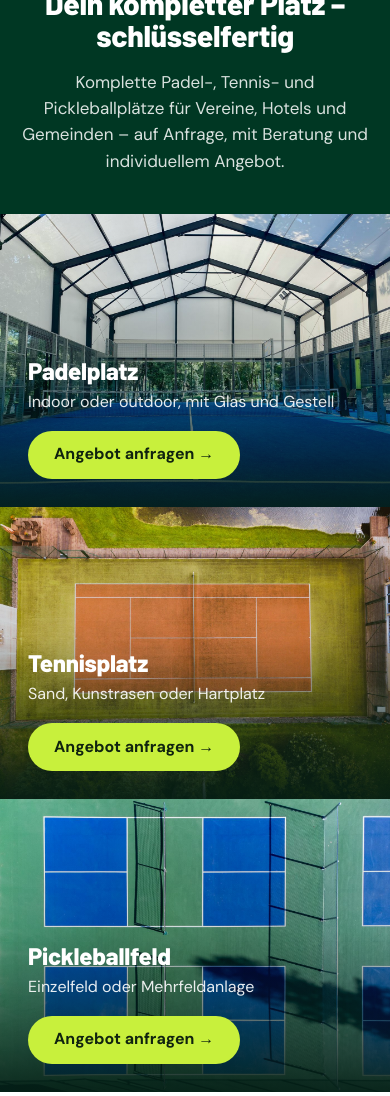
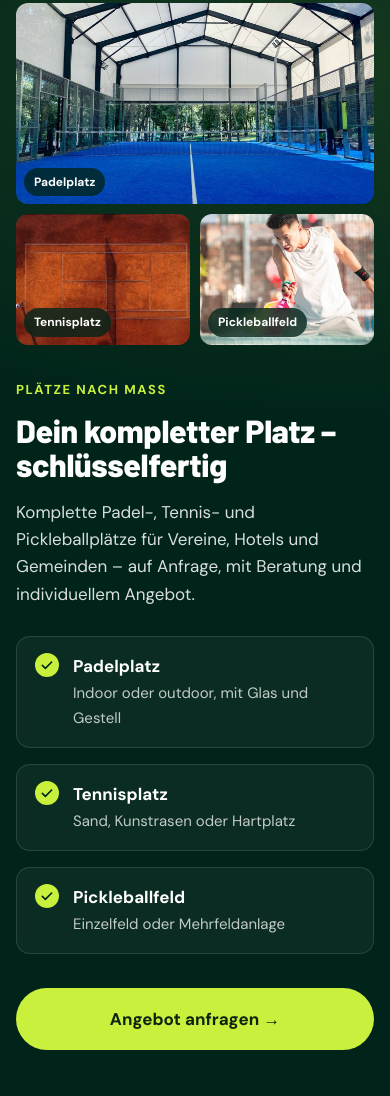
Before and after one commit to Lanza33/sportforyou, a plain HTML site: page vorschau.html in a window 390 px wide. Shown: the part 2151-3247 px from the top of the page. Drawn offline with Linux system fonts and the light colour scheme.

Commit message:
Sektion 'Dein kompletter Platz' neu: Bild-Mosaik, ein Anfrage-Button
Co-Authored-By: Claude Opus 5.5 <noreply@anthropic.com>

```diff
--- a/vorschau-app.js
+++ b/vorschau-app.js
@@ -38,6 +38,7 @@ const X = {
   cpAcc:['Attrezzature e accessori campo','Platzausstattung & Zubehör','Court equipment & accessories'], cpSel:['Tipo di richiesta','Art der Anfrage','Request type'], onReq:['Richiedi offerta','Angebot anfragen','Request a quote'],
   cpPadelP:['Indoor o outdoor, con vetri e struttura','Indoor oder outdoor, mit Glas und Gestell','Indoor or outdoor, with glass and frame'], cpTennisP:['Terra rossa, sintetico o cemento','Sand, Kunstrasen oder Hartplatz','Clay, artificial grass or hard court'], cpPickleP:['Campi singoli o multicampo','Einzelfeld oder Mehrfeldanlage','Single court or multi-court facility'],
   b2bK:['B2B · Circoli · Comuni','B2B · Vereine · Gemeinden','B2B · Clubs · Municipalities'],
+  cpK:['Campi su misura','Plätze nach Maß','Courts made to measure'],
   b2bH:['Il tuo campo, chiavi in mano','Dein kompletter Platz – schlüsselfertig','Your complete court, turnkey'],
   b2bP:['Campi completi da padel, tennis e pickleball per circoli, hotel e comuni – su richiesta, con consulenza e offerta personalizzata.','Komplette Padel-, Tennis- und Pickleballplätze für Vereine, Hotels und Gemeinden – auf Anfrage, mit Beratung und individuellem Angebot.','Complete padel, tennis and pickleball courts for clubs, hotels and municipalities – on request, with advice and a tailored quote.'],
   seeall:['Vedi tutto','Alles ansehen','See all'],
@@ -356,8 +357,16 @@ function home(){
   ${rail(COL['offerte-top'].t, homeList('Offerte top'), 'offerte-top', t('dealsD'), '')}
   <section class="sec mint"><div class="wrap"><div class="sec__head"><h2>${t('shopsport')}</h2></div><div class="sports">${sportCards()}</div></div></section>
   <section class="sec dark courts">
-    <div class="wrap courts__head"><h2 style="font-size:clamp(30px,4vw,44px)">${t('b2bH')}</h2><p>${t('b2bP')}</p></div>
-    <div class="courts__row">${[['padel','cpPadel','cpPadelP'],['tennis','cpTennis','cpTennisP'],['pickleball','cpPickle','cpPickleP']].map(([k,l,d])=>`<a class="courts__it" href="#/page/angebot" onclick="qType='${k}'"><img src="bilder/court-${k}.jpg" alt="${t(l)}" loading="lazy"><div><h3>${t(l)}</h3><p>${t(d)}</p><span class="btn btn--lime">${t('onReq')} →</span></div></a>`).join('')}</div>
+    <div class="wrap courts__in">
+      <div class="courts__txt">
+        <span class="courts__k">${t('cpK')}</span>
+        <h2>${t('b2bH')}</h2>
+        <p class="courts__lead">${t('b2bP')}</p>
+        <ul class="courts__list">${[['cpPadel','cpPadelP'],['cpTennis','cpTennisP'],['cpPickle','cpPickleP']].map(([l,d])=>`<li><svg viewBox="0 0 24 24" width="22" height="22" fill="none" stroke="currentColor" stroke-width="2.4" stroke-linecap="round" stroke-linejoin="round"><path d="M5 12.5l4.5 4.5L19 7.5"/></svg><div><b>${t(l)}</b><span>${t(d)}</span></div></li>`).join('')}</ul>
+        <a class="btn btn--lime courts__cta" href="#/page/angebot" onclick="qType='padel'">${t('onReq')} →</a>
+      </div>
+      <div class="courts__mo">${[['padel','cpPadel'],['tennis','cpTennis'],['pickleball','cpPickle']].map(([k,l])=>`<figure class="courts__im courts__im--${k}"><img src="bilder/platz-${k}.jpg" alt="${t(l)}" loading="lazy"><figcaption>${t(l)}</figcaption></figure>`).join('')}</div>
+    </div>
   </section>
   <section class="sec sec--tight"><div class="wrap"><div class="sec__head"><h2>${t('brandsH')}</h2><a href="#/c/marchi">${t('viewall')} →</a></div>
     <div class="brands"><div class="brandlogos">${(()=>{const b=BRANDS.map(([n])=>{const c=COL['brand-'+slug(n)];return `<a href="#/c/${c.k}" title="${esc(n)}"><img src="${c.logo}" alt="${esc(n)}" loading="lazy"></a>`}).join('');return b+b})()}</div></div>
--- a/vorschau.html
+++ b/vorschau.html
@@ -210,19 +210,25 @@ em{font-style:normal;color:var(--lime)}
 .chip:hover{background:var(--lime);color:var(--ink);border-color:var(--lime)}
 .mint .chip,.chipbar .chip{border-color:var(--line);background:#fff}
 .chipbar .chip.on{background:var(--green);color:#fff;border-color:var(--green)}
-.courts.sec{padding:40px 0 0}
-.courts__head{max-width:860px;text-align:center;margin-bottom:40px}
-.courts__head h2{margin-top:0}
-.courts__head p{opacity:.85;font-size:17px;margin-bottom:0}
-.courts__row{display:grid;grid-template-columns:repeat(3,1fr)}
-.courts__it{position:relative;display:block;aspect-ratio:4/5;max-height:620px;width:100%;overflow:hidden;color:#fff;text-decoration:none}
-.courts__it img{position:absolute;inset:0;width:100%;height:100%;object-fit:cover;transition:transform .6s}
-.courts__it:hover img{transform:scale(1.05)}
-.courts__it::after{content:"";position:absolute;inset:0;background:linear-gradient(to top,rgba(4,30,20,.92),rgba(4,30,20,.15) 55%,transparent)}
-.courts__it div{position:absolute;left:0;right:0;bottom:0;padding:28px;z-index:1}
-.courts__it h3{font-size:clamp(24px,2.4vw,34px);margin:0 0 6px}
-.courts__it p{margin:0 0 16px;opacity:.9}
-@media(max-width:749px){.courts__row{grid-template-columns:1fr}.courts__it{aspect-ratio:4/3}}
+.courts.sec{padding:clamp(56px,7vw,96px) 0;background:radial-gradient(1200px 600px at 85% 10%,rgba(200,240,60,.10),transparent 60%),var(--night)}
+.courts__in{display:grid;grid-template-columns:minmax(0,5fr) minmax(0,7fr);gap:clamp(32px,5vw,72px);align-items:center}
+.courts__k{display:inline-block;font-size:13px;font-weight:700;letter-spacing:.12em;text-transform:uppercase;color:var(--lime);margin-bottom:14px}
+.courts__txt h2{font-size:clamp(32px,4.2vw,52px);line-height:1.05;margin:0 0 18px}
+.courts__lead{font-size:17px;line-height:1.6;opacity:.85;margin:0 0 28px}
+.courts__list{list-style:none;padding:0;margin:0 0 34px;display:grid;gap:16px}
+.courts__list li{display:flex;gap:14px;align-items:flex-start;padding:16px 18px;border:1px solid rgba(255,255,255,.12);border-radius:14px;background:rgba(255,255,255,.04)}
+.courts__list svg{flex:none;color:var(--night);background:var(--lime);border-radius:50%;padding:4px;box-sizing:content-box;width:16px;height:16px}
+.courts__list b{display:block;font-size:17px;margin-bottom:2px}
+.courts__list span{opacity:.75;font-size:15px}
+.courts__cta{font-size:17px;padding:16px 30px}
+.courts__mo{display:grid;grid-template-columns:1fr 1fr;grid-template-rows:auto auto;gap:14px}
+.courts__im{position:relative;margin:0;border-radius:18px;overflow:hidden;aspect-ratio:4/3;background:#0b3a2a}
+.courts__im--padel{grid-column:1/-1;aspect-ratio:16/9}
+.courts__im img{width:100%;height:100%;object-fit:cover;display:block;transition:transform .8s}
+.courts__im:hover img{transform:scale(1.04)}
+.courts__im figcaption{position:absolute;left:14px;bottom:14px;padding:7px 14px;border-radius:999px;background:rgba(0,36,26,.78);backdrop-filter:blur(6px);font-size:14px;font-weight:700;color:#fff}
+@media(max-width:899px){.courts__in{grid-template-columns:1fr}.courts__mo{order:-1}}
+@media(max-width:549px){.courts__mo{gap:10px}.courts__im{border-radius:12px}.courts__cta{display:block;text-align:center}.courts__im figcaption{left:8px;bottom:8px;padding:5px 10px;font-size:12px}}
 .b2b__art{border-radius:var(--r);background:var(--green2);aspect-ratio:4/3;display:flex;align-items:center;justify-content:center}
 .b2b__art svg{width:84%;color:var(--lime)}
 
@@ -763,8 +769,8 @@ em{font-style:normal;color:var(--lime)}
 </div>
 <div class="toast" id="toast"></div>
 
-<script src="vorschau-icons.js?v=20261119i"></script>
-<script src="vorschau-daten.js?v=20261119i"></script>
-<script src="vorschau-app.js?v=20261119i"></script>
+<script src="vorschau-icons.js?v=20261119j"></script>
+<script src="vorschau-daten.js?v=20261119j"></script>
+<script src="vorschau-app.js?v=20261119j"></script>
 </body>
 </html>
```
Also changed, not shown: bilder/platz-padel.jpg (added), bilder/platz-pickleball.jpg (added), bilder/platz-tennis.jpg (added).
